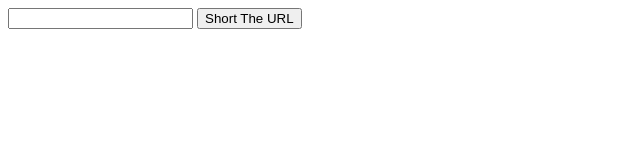
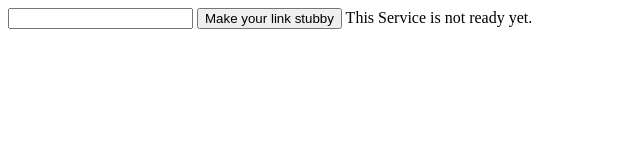
Before and after one commit to BE-Code/Stub.ga.github.io, a plain HTML site: page index.html in a window 1280 px wide. Shown: the whole page, without its empty margins (0-640 px from the left). Drawn offline with nearby package versions, Linux system fonts and the light colour scheme.

Commit message:
Update index.html

```diff
--- a/index.html
+++ b/index.html
@@ -4,7 +4,10 @@
   </head>
   <body>
     <input type="url" id="urlinput">
-    <button onclick="shorturl()">Short The URL</button>
+     <button><!-- onclick="shorturl()" -->Make your link stubby</button>
+
+    This Service is not ready yet.
+
     <script src="https://ajax.googleapis.com/ajax/libs/jquery/3.4.1/jquery.min.js"></script>
     <script src="main.js"></script>
   </body>
```
